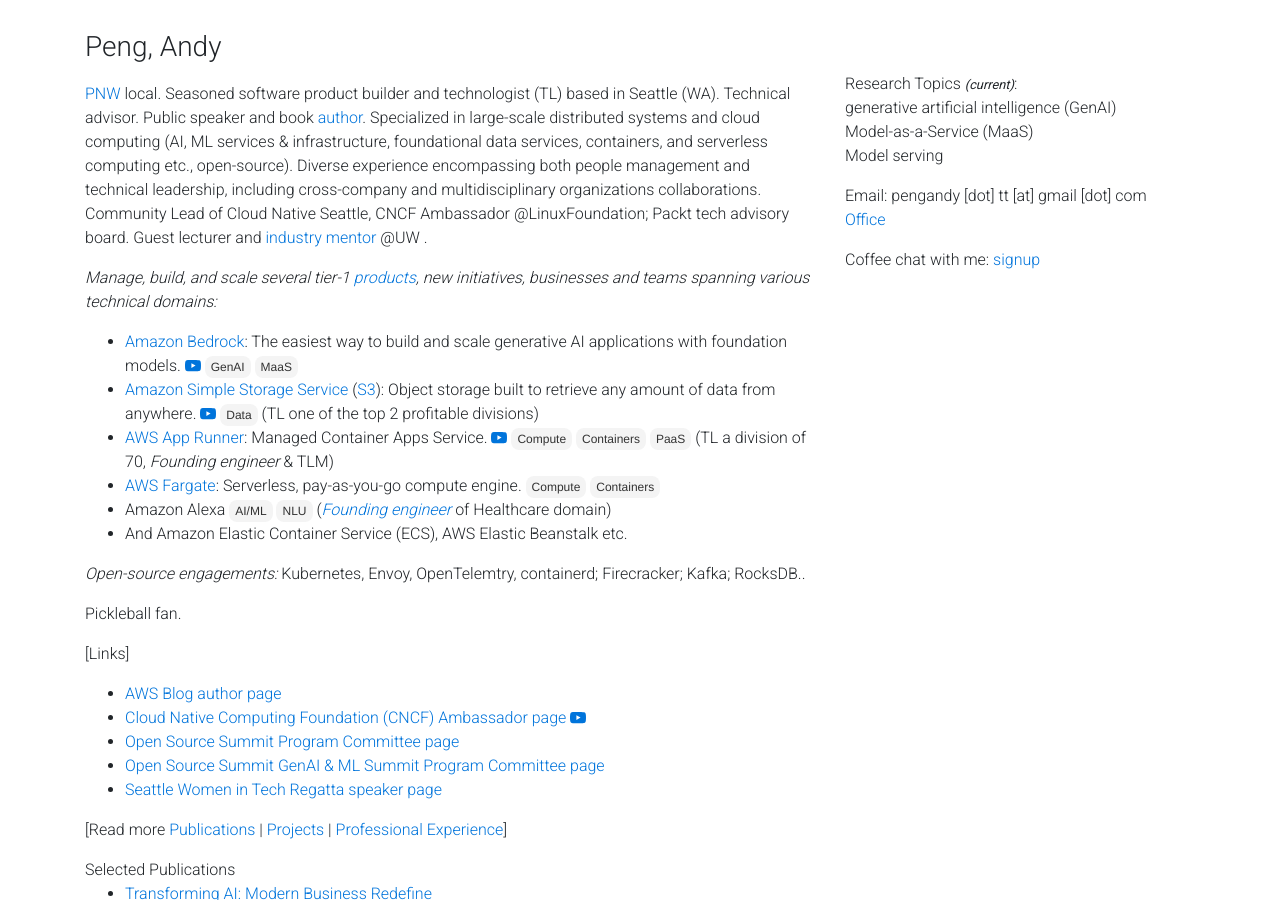
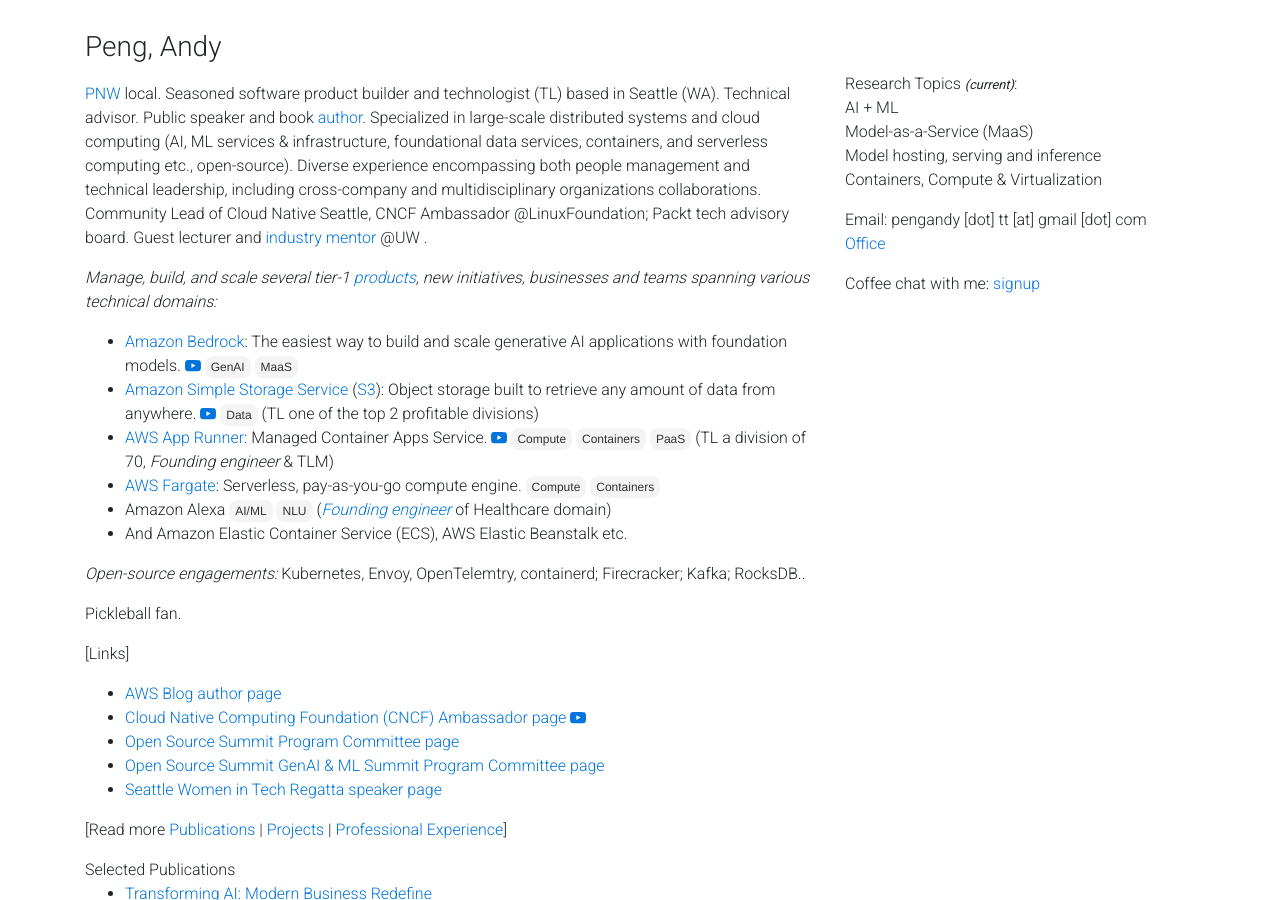
Before and after one commit to gfw001/gfw001.github.io, a Jekyll site: the page portfolio.html, which Jekyll copies as it is, in a window 1280 px wide and 900 px high. Built offline with Jekyll 4.4.1, drawn with Linux system fonts in a browser that asks for light colours; nearby versions of some CDN libraries; a style sheet for code colours, icons or effects is not loaded.

Commit message:
Update portfolio.html

```diff
--- a/portfolio.html
+++ b/portfolio.html
@@ -654,9 +654,10 @@
     <div class="col-sm-4">
       <p>
 	      Research Topics <small><i>(current)</i></small>: <br>
-	      generative artificial intelligence (GenAI) <br>
+	      AI + ML <br>
 	      Model-as-a-Service (MaaS) <br>
-	      Model serving
+	      Model hosting, serving and inference <br>
+	      Containers, Compute & Virtualization
       </p>
       <p>
 	      Email: pengandy [dot] tt [at] gmail [dot] com <br>
```
